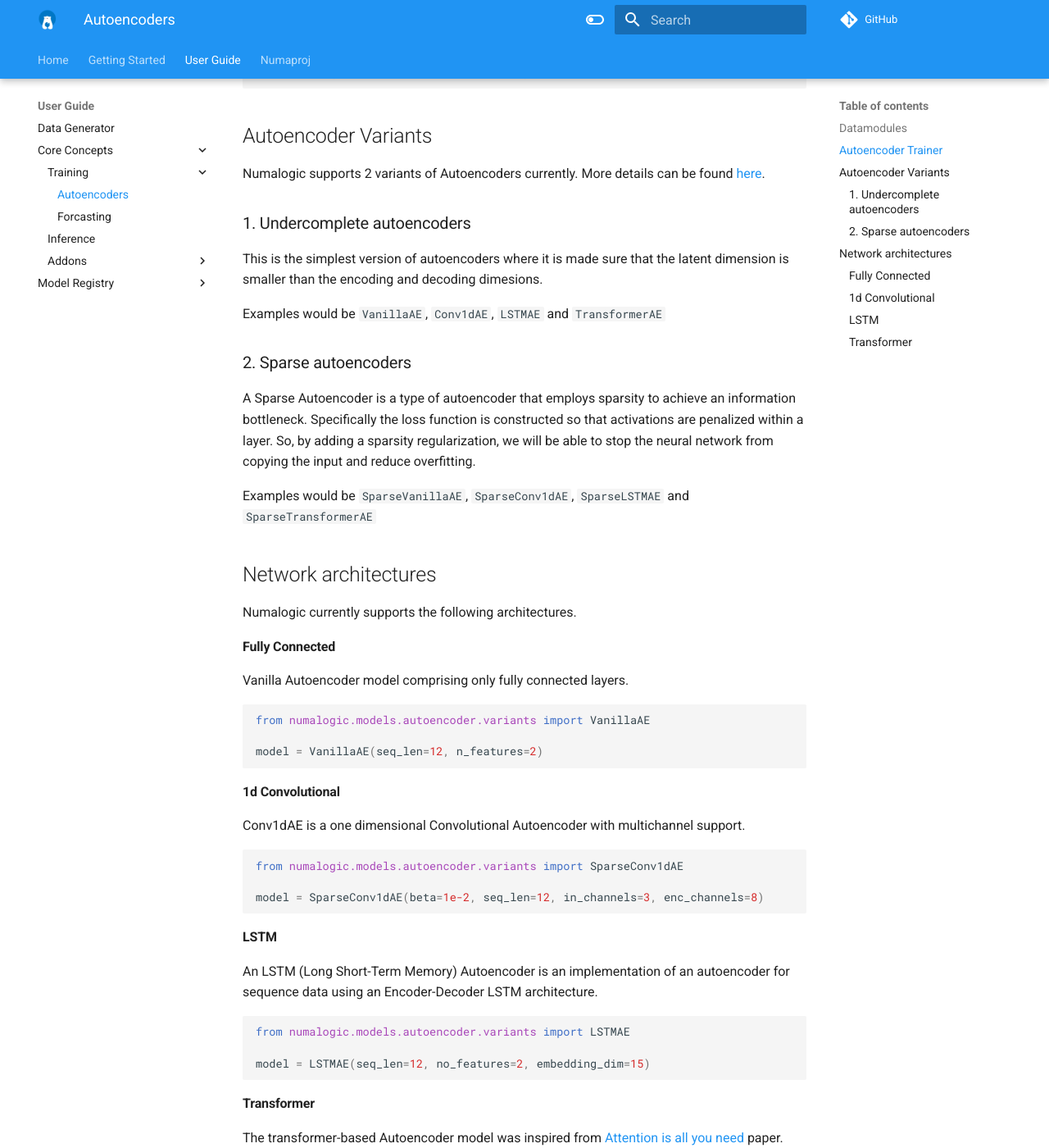
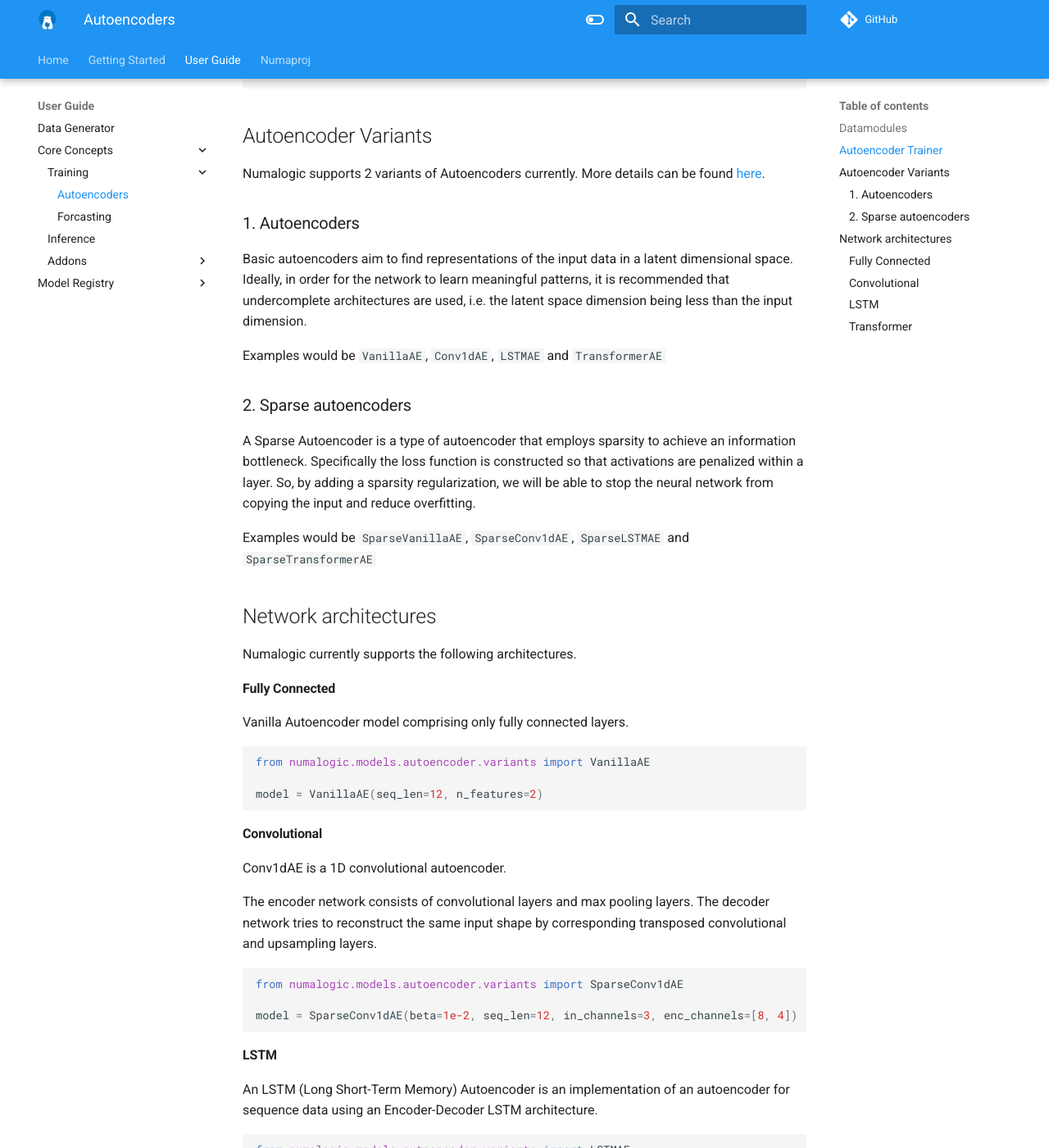
Before and after one commit to numaproj/numalogic, an MkDocs documentation site: the page built from docs/autoencoders.md, in a window 1280 px wide and 1400 px high, scrolled down 924 px. Shown: the whole window at 82% size. Built offline with MkDocs 1.6.1 and Material for MkDocs 9.7.7, drawn with Linux system fonts in a browser that asks for light colours; comment, search, counter and statistics services are not loaded.

Commit message:
docs: improve documentation
Signed-off-by: Avik Basu <ab93@users.noreply.github.com>

````diff
--- a/docs/autoencoders.md
+++ b/docs/autoencoders.md
@@ -37,10 +37,11 @@
 Numalogic supports 2 variants of Autoencoders currently.
 More details can be found [here](https://www.deeplearningbook.org/contents/autoencoders.html).
 
-### 1. Undercomplete autoencoders
+### 1. Autoencoders
 
-This is the simplest version of autoencoders where it is made sure that the
-latent dimension is smaller than the encoding and decoding dimesions.
+Basic autoencoders aim to find representations of the input data in a latent dimensional space.
+Ideally, in order for the network to learn meaningful patterns, it is recommended that undercomplete
+architectures are used, i.e. the latent space dimension being less than the input dimension.
 
 Examples would be `VanillaAE`, `Conv1dAE`, `LSTMAE` and `TransformerAE`
 
@@ -65,14 +66,18 @@
 model = VanillaAE(seq_len=12, n_features=2)
 ```
 
-#### 1d Convolutional
+#### Convolutional
 
-Conv1dAE is a one dimensional Convolutional Autoencoder with multichannel support.
+Conv1dAE is a 1D convolutional autoencoder.
+
+The encoder network consists of convolutional layers and max pooling layers.
+The decoder network tries to reconstruct the same input shape by corresponding transposed
+convolutional and upsampling layers.
 
 ```python
 from numalogic.models.autoencoder.variants import SparseConv1dAE
 
-model = SparseConv1dAE(beta=1e-2, seq_len=12, in_channels=3, enc_channels=8)
+model = SparseConv1dAE(beta=1e-2, seq_len=12, in_channels=3, enc_channels=[8, 4])
 ```
 
 #### LSTM
````
Also changed, not shown: 1 other file.
